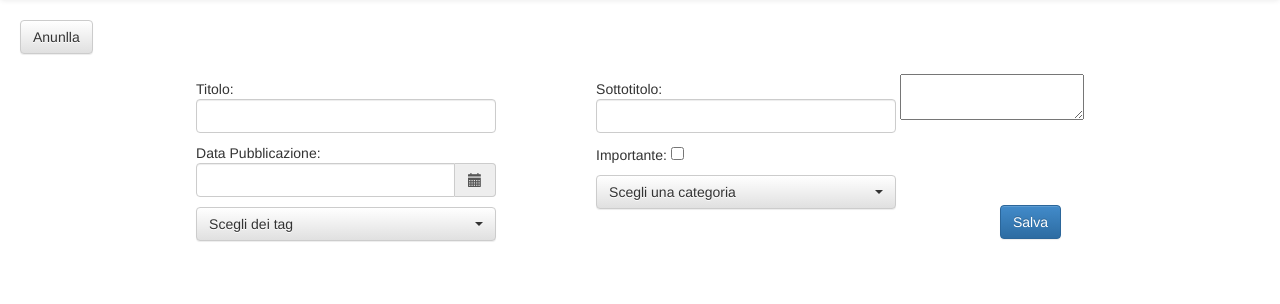
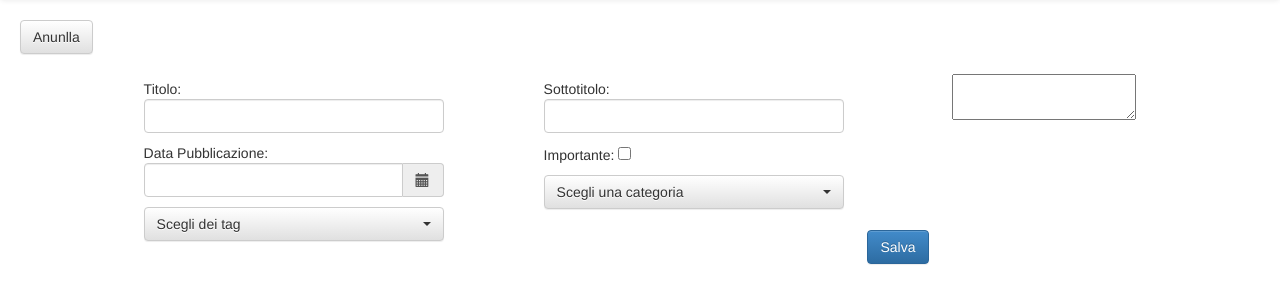
Before and after one commit to mik115/NewsManager, a PHP site: page /contents/editNews.php in a window 1280 px wide. Shown: the part 52-356 px from the top of the page. Run offline with PHP 8.4, Linux system fonts and the light colour scheme; the visitor is signed in with stand-in values (Sample User, id 1); some libraries are stand-ins or nearby versions.

Commit message:
messo a posto il task #5 margine al bottone

```diff
--- a/style/editNews.css
+++ b/style/editNews.css
@@ -28,6 +28,7 @@
 #metaContent{
 	display: inline-block;
 	margin: auto;
+	margin-right: 20px;
 }
 
 .rightDiv{
@@ -43,7 +44,5 @@
 }
 
 #saveButton{
-	margin-top: 131px;
-	position: absolute;
-	margin-left: 100px;
+	margin-right: 20px;
 }
```
